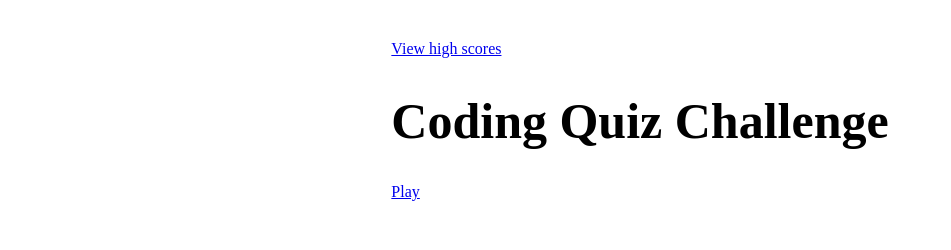
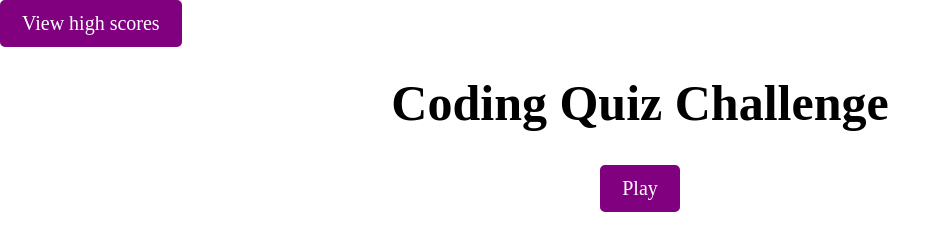
Before and after one commit to ljnorton12/code-trainer, a plain HTML site: page index.html in a window 1280 px wide. Shown: the whole page, without its empty margins (0-951 px from the left). Drawn offline with Linux system fonts and the light colour scheme.

Commit message:
aligned items, styled buttons

```diff
--- a/index.html
+++ b/index.html
@@ -8,13 +8,10 @@
 </head>
 <body>
     <div class="container">
-        <div id="home" class ="flex-column flex-center">
-           <a href="/highscores.html" id="highscore-btn"
-            class="btn">View high scores</a>
-             <h1>Coding Quiz Challenge</h1>
-
-         <a href="/game.html"
-         class="btn">Play</a>
+        <a href="/highscores.html" id="highscore-btn" class="btn top-left">View high scores</a>
+        <div id="home" class="flex-column flex-center">
+            <h1>Coding Quiz Challenge</h1>
+            <a href="/game.html" class="btn">Play</a>
 
         </div>
     </div>
--- a/style.css
+++ b/style.css
@@ -12,3 +12,48 @@ h1 {
     padding: 2rem;
 
 }
+
+.flex-column {
+    display: flex;
+    flex-direction: column;
+
+}
+
+.top-left {
+    position: absolute;
+    top: 0;
+    left: 0;
+}
+
+.flex-center {
+    justify-content: center;
+    align-items: center;
+}
+
+.justify-center {
+    justify-content:center;
+}
+
+.text-center {
+    text-align: center;
+}
+
+.hidden {
+    display: none;
+}
+
+.btn {
+    font-size: 20px;
+    padding: 10px 20px;
+    width: auto; /* Adjusted to content width */
+    text-align: center;
+    margin-bottom: 10px; /* Increased margin for spacing */
+    text-decoration: none;
+    color: white;
+    background: purple;
+    border: 2px solid #800080; /* Added a border for a better look */
+    border-radius: 5px; /* Rounded corners */
+    display: inline-block; /* Make the button inline */
+    cursor: pointer; /* Show pointer cursor on hover */
+    transition: background 0.3s, color 0.3s; /* Smooth transition for hover effect */
+  }
```
